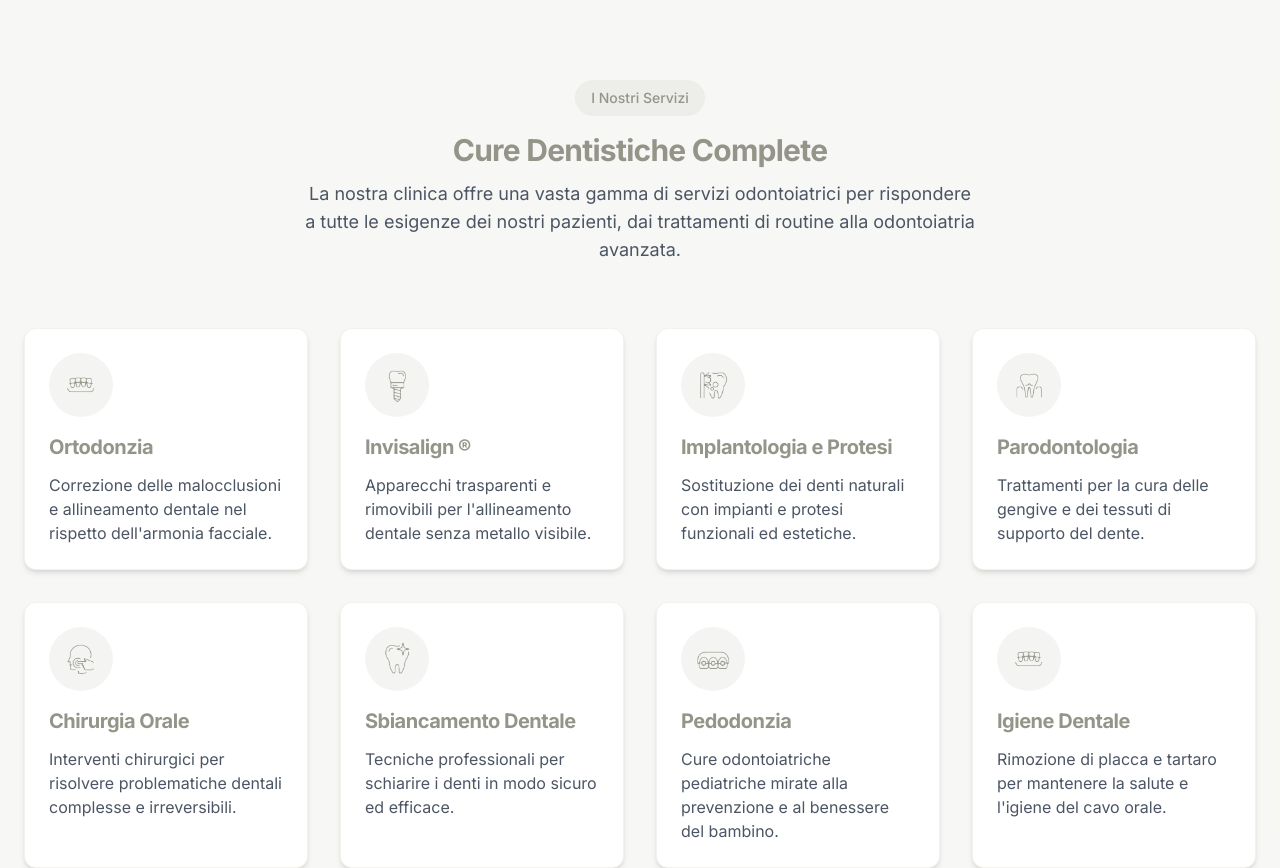
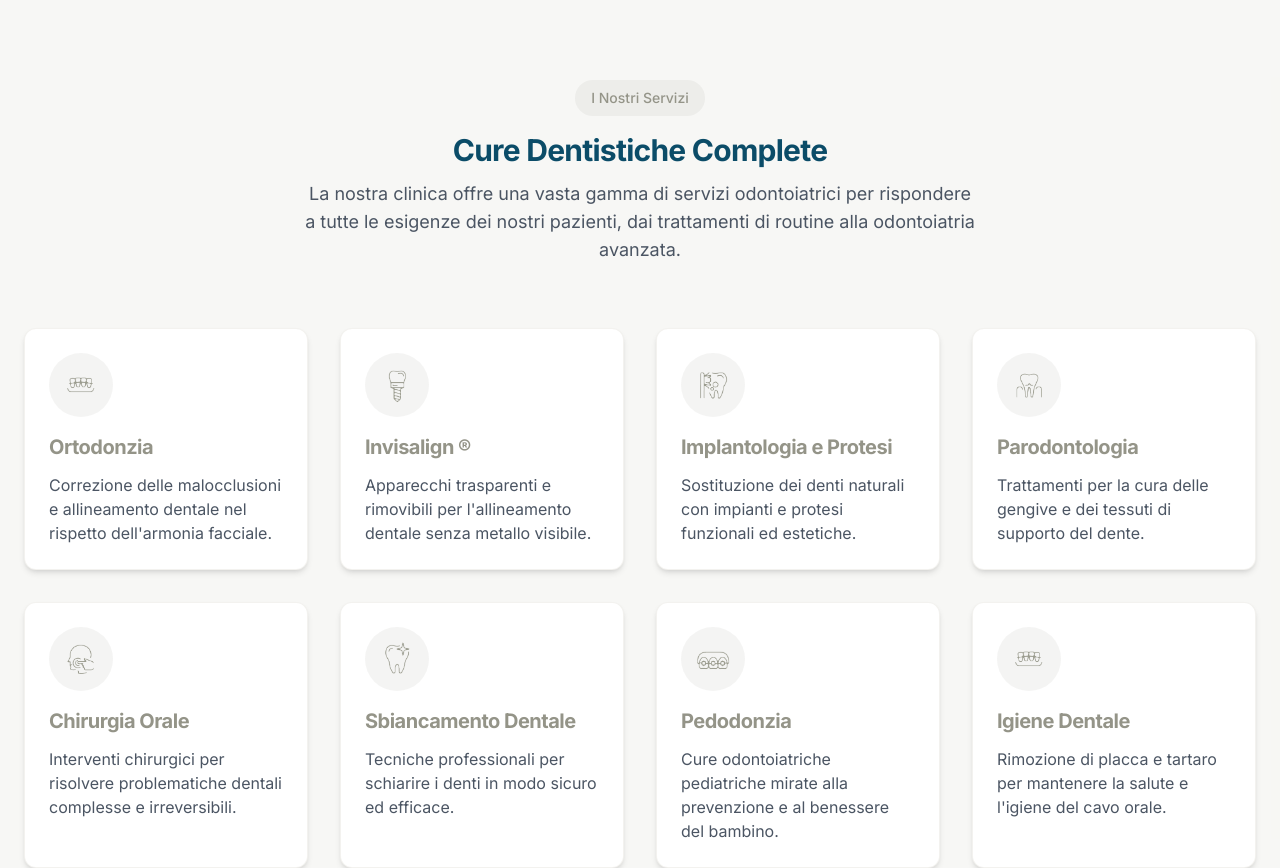
Before and after one commit to Boschi404/website-rocca, a React (Vite) app: page / in a window 1280 px wide. Shown: the part 940-1808 px from the top of the page. Built offline with nearby package versions, Linux system fonts and the light colour scheme.

Commit message:
Fix: Apply h2 color
Modify the `section-title` class in `src/index.css` to set the text color of `h2` elements to `#0b4c68`.

```diff
--- a/src/index.css
+++ b/src/index.css
@@ -1,4 +1,3 @@
-
 @import url('https://fonts.googleapis.com/css2?family=Inter:wght@300;400;500;600;700&display=swap');
 
 @tailwind base;
@@ -116,7 +115,8 @@
   }
 
   .section-title {
-    @apply text-3xl md:text-4xl font-semibold mb-3 text-dental-olive;
+    @apply text-3xl md:text-4xl font-semibold mb-3;
+    color: #0b4c68;
   }
 
   .section-subtitle {
```
